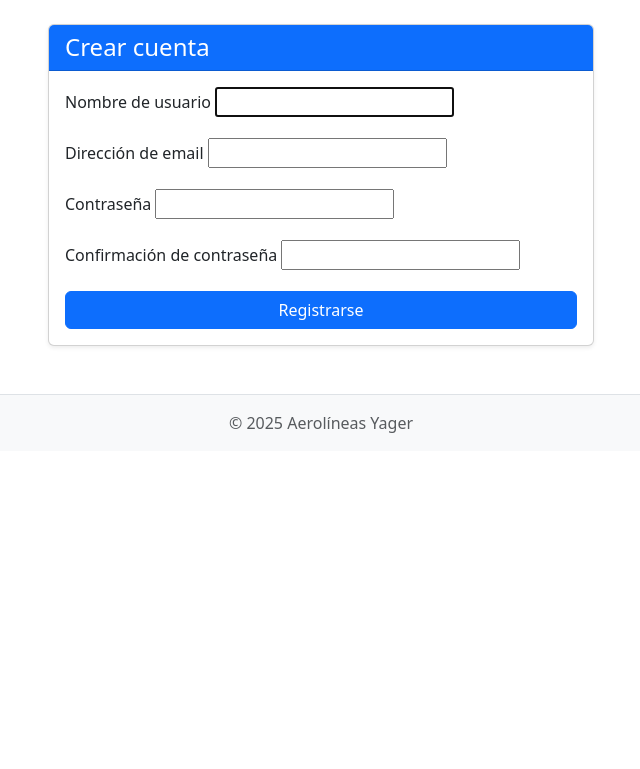
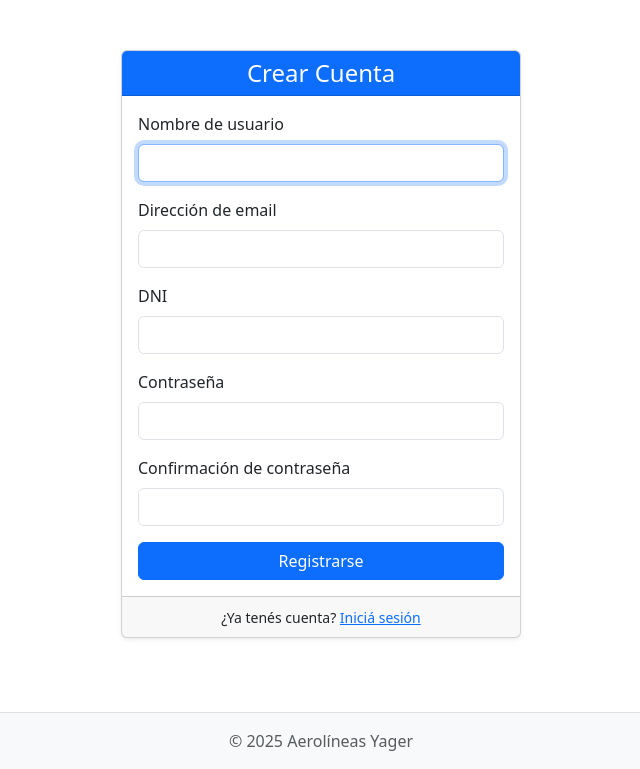
Before and after one commit to YagoBona/aerolinea, a Django app: page /registro/ in a window 1280 px wide. Shown: the part 56-825 px from the top of the page, without its empty margins (319-959 px from the left). Before the commit the page ends 489 px from the top, so only its background shows below. Run offline with Django 5.2, Linux system fonts and the light colour scheme.

Commit message:
Boton cancelar reserva, login y registro arreglado

```diff
--- a/aerolinea/settings.py
+++ b/aerolinea/settings.py
@@ -104,7 +104,7 @@ AUTH_USER_MODEL = 'vuelos.Usuario'
 
 LOGIN_REDIRECT_URL = 'mis_reservas'
 LOGIN_URL = 'login'
-LOGOUT_REDIRECT_URL = 'login'
+LOGOUT_REDIRECT_URL = '/login/'
 
 
 # Internationalization
--- a/vuelos/forms.py
+++ b/vuelos/forms.py
@@ -1,8 +1,22 @@
 from django import forms
 from django.contrib.auth.forms import UserCreationForm
 from .models import Usuario
+from django.contrib.auth.forms import AuthenticationForm
 
 class FormularioRegistro(UserCreationForm):
+    dni = forms.CharField(label="DNI", max_length=20, required=True)
+
     class Meta:
         model = Usuario
-        fields = ['username', 'email', 'password1', 'password2']
+        fields = ['username', 'email', 'dni', 'password1', 'password2']
+
+    def __init__(self, *args, **kwargs):
+        super(FormularioRegistro, self).__init__(*args, **kwargs)
+        for field in self.fields.values():
+            field.widget.attrs['class'] = 'form-control'
+
+class FormularioLogin(AuthenticationForm):
+    def __init__(self, *args, **kwargs):
+        super(FormularioLogin, self).__init__(*args, **kwargs)
+        for field in self.fields.values():
+            field.widget.attrs['class'] = 'form-control'
--- a/vuelos/templates/vuelos/base.html
+++ b/vuelos/templates/vuelos/base.html
@@ -13,7 +13,10 @@
                 <ul class="navbar-nav ms-auto">
                     {% if user.is_authenticated %}
                         <li class="nav-item"><a class="nav-link" href="{% url 'mis_reservas' %}">Mis reservas</a></li>
-                        <li class="nav-item"><a class="nav-link" href="{% url 'logout' %}">Cerrar sesión</a></li>
+                        <form action="{% url 'logout' %}" method="post" style="display:inline;">
+                            {% csrf_token %}
+                            <button type="submit" class="btn btn-outline-danger btn-sm">Cerrar sesión</button>
+                        </form>
                     {% else %}
                         <li class="nav-item"><a class="nav-link" href="{% url 'login' %}">Iniciar sesión</a></li>
                         <li class="nav-item"><a class="nav-link" href="{% url 'registro' %}">Registrarse</a></li>
--- a/vuelos/templates/vuelos/registro.html
+++ b/vuelos/templates/vuelos/registro.html
@@ -1,10 +1,9 @@
 {% extends 'vuelos/base.html' %}
 {% block contenido %}
-<div class="row justify-content-center">
-  <div class="col-md-6">
-    <div class="card shadow-sm">
-      <div class="card-header bg-primary text-white">
-        <h4 class="mb-0">Crear cuenta</h4>
+<div class="d-flex justify-content-center align-items-center" style="min-height: 80vh;">
+  <div class="card shadow-sm" style="width: 100%; max-width: 400px;">
+    <div class="card-header bg-primary text-white text-center">
+      <h4 class="mb-0">Crear Cuenta</h4>
     </div>
     <div class="card-body">
       <form method="post">
@@ -21,6 +20,8 @@
         <button type="submit" class="btn btn-primary w-100">Registrarse</button>
       </form>
     </div>
+    <div class="card-footer text-center">
+      <small>¿Ya tenés cuenta? <a href="{% url 'login' %}">Iniciá sesión</a></small>
     </div>
   </div>
 </div>
--- a/vuelos/urls.py
+++ b/vuelos/urls.py
@@ -2,17 +2,23 @@
 from django.urls import path
 from django.contrib.auth import views as auth_views
 from . import views
+from django.contrib.auth.views import LogoutView
+from django.contrib.auth.views import LoginView
+from vuelos.forms import FormularioLogin
 
 urlpatterns = [
     path('', views.lista_vuelos, name='lista_vuelos'),
     path('vuelo/<int:vuelo_id>/', views.detalle_vuelo, name='detalle_vuelo'),
     path('reservar/<int:vuelo_id>/<int:asiento_id>/', views.reservar_asiento, name='reservar_asiento'),
-    path('login/', auth_views.LoginView.as_view(template_name='vuelos/login.html'), name='login'),
-    path('logout/', auth_views.LogoutView.as_view(next_page='lista_vuelos'), name='logout'),
+    path('login/', LoginView.as_view(
+            template_name='vuelos/login.html',
+            authentication_form=FormularioLogin
+        ), name='login'),
+    path('logout/', LogoutView.as_view(), name='logout'),
     path('registro/', views.registro_usuario, name='registro'),
     path('mis-reservas/', views.mis_reservas, name='mis_reservas'),
     path('registro/', views.registro_usuario, name='registro'),
     path('boleto/<str:codigo_reserva>/', views.ver_boleto, name='ver_boleto'),
     path('boleto/imprimir/<str:codigo_reserva>/', views.imprimir_boleto, name='imprimir_boleto'),
-
+    path('cancelar/<int:reserva_id>/', views.cancelar_reserva, name='cancelar_reserva'),
 ]
--- a/vuelos/views.py
+++ b/vuelos/views.py
@@ -4,11 +4,9 @@ from django.utils import timezone
 import uuid
 from vuelos.forms import FormularioRegistro
 from django.contrib.auth import login
-from .models import Usuario
 from django.contrib.auth.decorators import login_required
-from django.contrib.auth import login
 from .models import Usuario, Pasajero, Boleto
-
+from django.views.decorators.http import require_POST
 
 def lista_vuelos(request):
     vuelos = Vuelo.objects.select_related('avion').all()
@@ -67,11 +65,12 @@ def registro_usuario(request):
         form = FormularioRegistro(request.POST)
         if form.is_valid():
             user = form.save()
+            dni = form.cleaned_data['dni']  # <- obtenemos el dato
 
             Pasajero.objects.create(
                 usuario=user,
                 nombre=user.username,
-                documento=user.username,
+                documento=dni,  # <- lo usamos
                 email=user.email,
                 telefono='0000',
                 fecha_nacimiento='2000-01-01',
@@ -85,11 +84,13 @@ def registro_usuario(request):
 
     return render(request, 'vuelos/registro.html', {'form': form})
 
+
 @login_required
 def mis_reservas(request):
-    pasajero = Pasajero.objects.filter(documento=request.user.username).first()
+    pasajero = Pasajero.objects.filter(usuario=request.user).first()
     reservas = Reserva.objects.filter(pasajero=pasajero).select_related('vuelo', 'asiento') if pasajero else []
     return render(request, 'vuelos/mis_reservas.html', {'reservas': reservas})
+
 
 @login_required
 def ver_boleto(request, codigo_reserva):
@@ -116,3 +117,18 @@ def imprimir_boleto(request, codigo_reserva):
         'reserva': reserva,
         'boleto': boleto
     })
+
+
+@require_POST
+@login_required
+def cancelar_reserva(request, reserva_id):
+    reserva = get_object_or_404(Reserva, id=reserva_id, pasajero__usuario=request.user)
+
+    if reserva.estado != 'cancelada':
+        reserva.estado = 'cancelada'
+        reserva.save()
+
+        reserva.asiento.estado = 'disponible'
+        reserva.asiento.save()
+
+    return redirect('mis_reservas')
```
Also changed, not shown: vuelos/templates/vuelos/login.html (+6 -8 lines), vuelos/templates/vuelos/mis_reservas.html (+10 -0 lines). Lines whose indentation alone changed are shown as unchanged.
